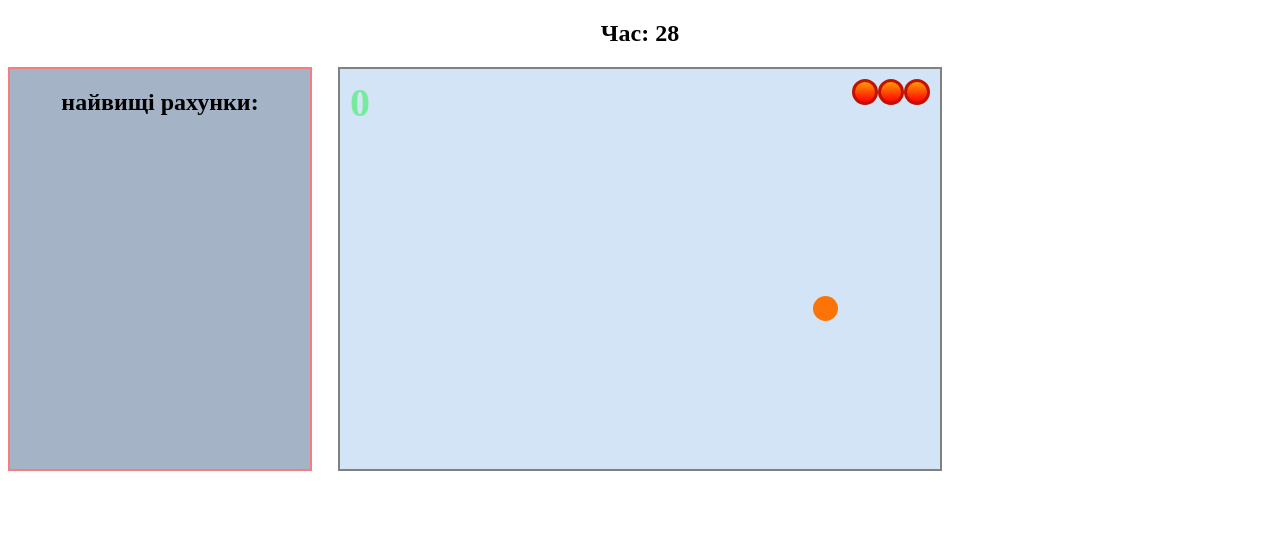
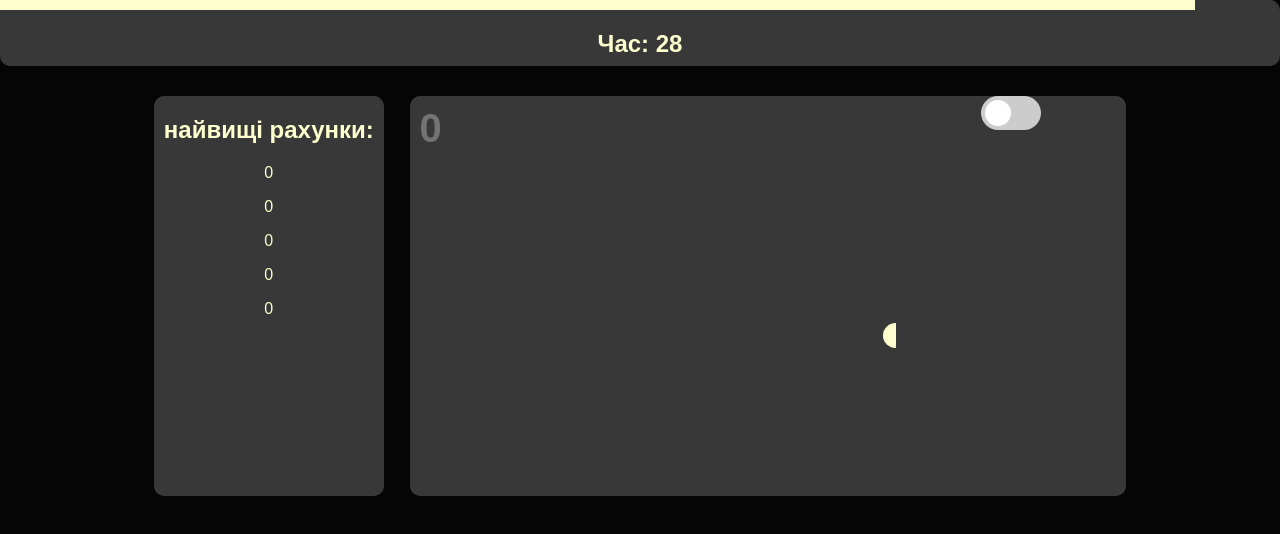
Before and after one commit to Kruverto/webGame, a plain HTML site: page index.html in a window 1280 px wide. Both pictures are taken after a click on the button "start game". Drawn offline with Linux system fonts and the light colour scheme; a web font is replaced by a local one.

Commit message:
design changes

```diff
--- a/css/style.css
+++ b/css/style.css
@@ -1,41 +1,90 @@
+body{
+	background-image: url(../image/bg2.mov);
+	background-repeat: no-repeat;
+	background-size: cover;
+	background-color: #050505;
+	color:#fcfecd;
+	font-family: 'Tilt Neon', sans-serif;
+}
+
+#info-block{
+	background-color: #383838;
+	margin: 0%;
+	padding-top: 30px;
+	padding-bottom: 20px;
+	height: 2%;
+	width: 100%;
+	left: 0px;
+	top: 0px;
+	position:absolute;
+	border-radius: 10px;
+}
+
+#info-block h2{
+	text-align: center;
+	margin:0%;
+}
+
 #gameField{
-	background: #D4E4F7;
+	background: #383838;
 	width: 600px;
 	height: 400px;
 	margin: 0 auto;
-	position: relative;
-	border: 2px solid grey;
+	position: absolute;
 	overflow: hidden;
+	top: 12%;
+	left: 32%;
+	border-radius: 10px;
+
 }
 
-#highestScore{
-	background: #a4b3c6;
-	width: 300px;
+#statLeft{
+	background: #383838;
+	width: 18%;
 	height: 400px;
 	margin: 0 auto;
 	position: absolute;
-	border: 2px solid rgb(244, 126, 126);
 	overflow: hidden;
-	top: auto;
-	left: auto;
+	top: 12%;
+	left: 12%;
 	text-align: center;
+	border-radius: 10px;
 }
 
-#info-block{
+#statRight{
+	background: #383838;
+	width: 18%;
+	height: 400px;
+	margin: 0 auto;
+	position: absolute;
+	overflow: hidden;
+	top: 12%;
+	right: 12%;
 	text-align: center;
+	border-radius: 10px;
 }
 
-#progressbar{
+#progressbar1{
 	width: 100%;
-	height: 2%;
+	height: 10px;
 	position: absolute;
 	top: 0;
 	left: 0;
-	background: #10c506;
+	background: #737373;
+}
+
+#progressbar2{
+	width: 100%;
+	height: 10px;
+	position: absolute;
+	top: 10px;
+	left: 0;
+	background: #737373;
+	border: #000000 2px;
 }
 
 .ball{
-	background: #FC7307;
+	background: #fcfecd;
 	width: 25px;
 	height: 25px;
 	border-radius: 50%;
@@ -48,7 +97,8 @@
 
 
 .bomb{
-	background: #010101;
+	/*background: #010101;*/
+	background: #050505;
 	width: 25px;
 	height: 25px;
 	border-radius: 50%;
@@ -70,7 +120,8 @@
 }
 
 #score{
-	color: #1ff14984;
+	/*color: #1ff14984;*/
+	color: #737373;
 	font-size: 40px;
 	font-weight: bold;
 	position: absolute;
@@ -87,26 +138,34 @@
 #lifes span{
 	width: 20px;
 	height: 20px;
-	border-radius: 50% ;
+	border-radius: 50% ;/*
 	border: 3px solid #C11101;
-	background: linear-gradient(to bottom, #ff9900 0%, #ff0000 100%);
+	background: linear-gradient(to bottom, #ff9900 0%, #ff0000 100%);*/
+	background: #737373;
 	display: block;
 	float: left;
 }
 #start-block{
 	width: 100%;
 	height: 100%;
-	background: #eaa46f;
+	background: #383838;
 	position: absolute;
 	top: 0;
 	left: 0;
+	font-size: 25px;
 }
 #start-block button{
 	display: block;
-	margin: 100px auto;
-	padding: 40px 80px;
-	font-size: 30px;
-	background: grey;
+	margin: 30px auto;
+	padding: 25px 150px;
+	font-size: 40px;
+	background: #737373;
+	border-radius: 20px;
+	color: #000000;
+}
+
+#start-block p{
+	margin: 20px 50px 10px 50px;
 }
 
 #end{
@@ -115,8 +174,8 @@
 	position: absolute;
 	top: 0;
 	left: 0;
-	background: #eaa46f;
-	color: #0A56AE;
+	background: #383838;
+	color: #fcfecd;
 	text-align: center;
 	font-size: 40px;
 }
@@ -126,7 +185,9 @@
 	margin: 5px auto;
 	padding: 40px 80px;
 	font-size: 30px;
-	background: grey;
+	background: #737373;
+	color: #000000;
+	border-radius: 20px;
 }
 
 #end h2{
@@ -136,3 +197,69 @@
 #end h3{
 	margin: 30px auto;
 }
+
+  /* -------------------------------------------------------------------*/
+/* The switch - the box around the slider */
+.switch {
+	position: relative;
+	display: inline-block;
+	width: 60px;
+	height: 34px;
+  }
+
+  /* Hide default HTML checkbox */
+  .switch input {
+	opacity: 0;
+	width: 0;
+	height: 0;
+  }
+
+  /* The slider */
+  .slider {
+	position: absolute;
+	cursor: pointer;
+	top: 0;
+	left: 0;
+	right: 0;
+	bottom: 0;
+	background-color: #ccc;
+	-webkit-transition: .4s;
+	transition: .4s;
+  }
+
+  .slider:before {
+	position: absolute;
+	content: "";
+	height: 26px;
+	width: 26px;
+	left: 4px;
+	bottom: 4px;
+	background-color: white;
+	-webkit-transition: .4s;
+	transition: .4s;
+  }
+
+  input:checked + .slider {
+	background-color: #2196F3;
+  }
+
+  input:focus + .slider {
+	box-shadow: 0 0 1px #2196F3;
+  }
+
+  input:checked + .slider:before {
+	-webkit-transform: translateX(26px);
+	-ms-transform: translateX(26px);
+	transform: translateX(26px);
+  }
+
+  /* Rounded sliders */
+  .slider.round {
+	border-radius: 34px;
+  }
+
+  .slider.round:before {
+	border-radius: 50%;
+  }
+
+  /* -------------------------------------------------------------------*/
--- a/index.html
+++ b/index.html
@@ -1,24 +1,35 @@
 <!DOCTYPE html>
 <html>
 <head>
-	<title>ігра</title>
+	<title>Гра</title>
 	<link rel="stylesheet" type="text/css" href="css/style.css">
+	<link rel="preconnect" href="https://fonts.googleapis.com">
+<link rel="preconnect" href="https://fonts.gstatic.com" crossorigin>
+<link href="https://fonts.googleapis.com/css2?family=Tilt+Neon&display=swap" rel="stylesheet">
 </head>
 <body>
 
 	<div id="info-block"></div>
 
-	<div id="highestScore">
+	<div id="statLeft" >
 		<h2>найвищі рахунки:</h2>
-		<p id="note1"></p>
-		<p id="note2"></p>
-		<p id="note3"></p>
-		<p id="note4"></p>
-		<p id="note5"></p>
+		<p id="note1">0</p>
+		<p id="note2">0</p>
+		<p id="note3">0</p>
+		<p id="note4">0</p>
+		<p id="note5">0</p>
 	</div>
 
 	<div id="gameField"></div>
 
+	<div id="statRight">
+		<!-- Rounded switch -->
+		<label class="switch">
+			<input type="checkbox" id="myCheck" onclick="myFunction()">
+			<span class="slider round"></span>
+		</label>
+
+	</div>
 
 <script src="js/variable.js"></script>
 <script src="js/function.js"></script>
--- a/js/function.js
+++ b/js/function.js
@@ -4,32 +4,53 @@ function random(max){
 	return rand;
 }
 
+function myFunction() {
+	// Get the checkbox
+
+	var checkBox = document.getElementById("myCheck");
+	// Get the output text
+	//var text = document.getElementById("text");
+
+	// If the checkbox is checked, display the output text
+	if (checkBox.checked == true){
+		gameMode = 1;
+	} else {
+		gameMode = 0;
+	}
+	console.log(gameMode);
+
+  }
+
 
 function createProgressbar(){
 	progressbar = document.createElement("div");
-	progressbar.id = "progressbar";
+	progressbar.id = "progressbar1";
+	progressbar2 = document.createElement("div");
+	progressbar2.id = "progressbar2";
 
 	infoBlock.appendChild(progressbar);
+	infoBlock.appendChild(progressbar2);
 
 	setInterval(function() {
 
-		//var koef = (timerBlock.innerText/30) * 100;
-		var koef = (lvlprogres/nextlvl) * 100;
+		var koef = (timerBlock.innerText/30) * 100;
+		//var koef = (lvlprogres/nextlvl) * 100;
 
 		progressbar.style.width = koef  + "%";
 		if (koef > 50){
-		progressbar.style.background = "#10c506"
+		progressbar.style.background = "#fcfecd"
 		}if (koef <= 50 && koef >= 20){
-			progressbar.style.background = "#dfed19"
+			progressbar.style.background = "#CC9D86"
 		}if (koef < 20){
-			progressbar.style.background = "#ed2e19"
+			progressbar.style.background = "#CC6156"
 		}
 
+		var koef2 = (lvlprogres/nextlvl) * 100;
+		progressbar2.style.width = koef2 + "%";
+
 	},10)
+}
 
-
-
-}
 
 function createStartBlock(){
 	//<div id="start-block">
@@ -39,6 +60,15 @@ function createStartBlock(){
  	startButton = document.createElement("button");
  	//startButton.id = "start-knopka";
  	startButton.innerText = "start game";
+
+	rules = document.createElement("p");
+	rules.innerText = "sfo;jgojsfd gfessef sefsfe r fg tdg td zg tdhg dt hhdt zhtz dth   ef rag r5ega ,mwb hjebrmjgh k erjh IUERAGH JHKEU HKARH ER gighu ";
+
+	rules2 = document.createElement("p");
+	rules2.innerText = "sfo;jgojsfd gfessef sefsfe r fg tdg td zg tdhg dt hhdt zhtz dth   ef rag r5ega ,mwb hjebrmjgh k erjh IUERAGH JHKEU HKARH ER gighu ";
+
+	startBlock.appendChild(rules);
+	startBlock.appendChild(rules2);
 
  	startBlock.appendChild(startButton);
 
@@ -126,7 +156,7 @@ function createBall() {
 	setTimeout(function() {
 		ball.style.transition = "all 0s";
 		var timerBall = setInterval(function() {
-			ball.style.top = ball.offsetTop + 1 + "px"
+			ball.style.top = ball.offsetTop + 1 + "px";
 			if (ball.offsetTop > 400) {
 				ball.remove();
 				createBall();
@@ -198,7 +228,7 @@ function createBomb() {
 	setTimeout(function() {
 		bomb.style.transition = "all 0s";
 		var timerBomb = setInterval(function() {
-			bomb.style.top = bomb.offsetTop + 1 + "px"
+			bomb.style.top = bomb.offsetTop + 1 + "px";
 			if (bomb.offsetTop > 400) {
 				bomb.remove();
 				//createBomb();
@@ -330,6 +360,7 @@ function createEnd(){
 
 function deleteProgressbar(){
 	progressbar.remove();
+	progressbar2.remove();
 }
 
 function deleteStarBlock(){
--- a/js/variable.js
+++ b/js/variable.js
@@ -37,4 +37,4 @@ var record3 = 0;
 var record4 = 0;
 var record5 = 0;
 
-var gameMode = 1;
+var gameMode = 0;
```
Also changed, not shown: js/main.js (+5 -2 lines), image/коїн.gif (added), 1 other file.
